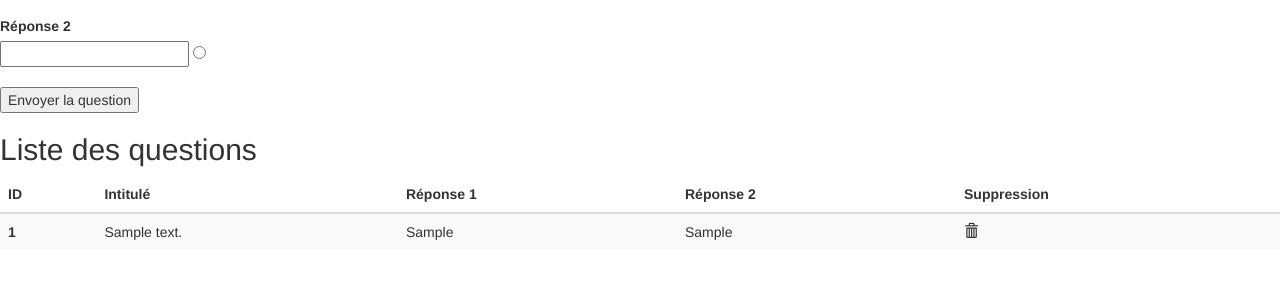
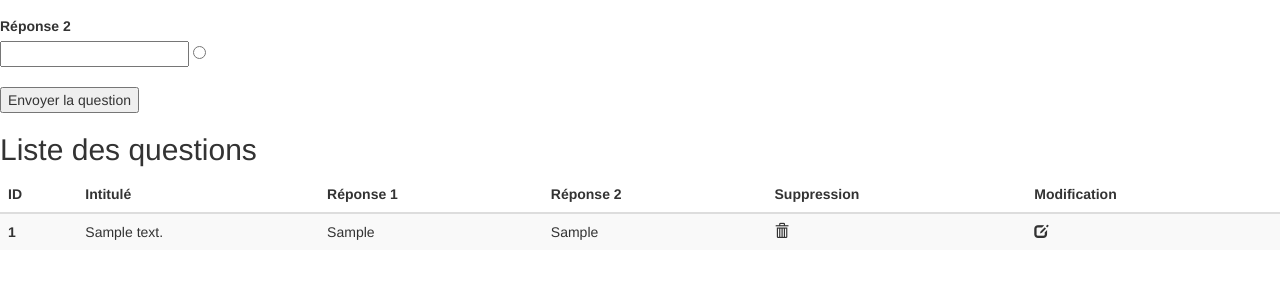
Before and after one commit to jules-larue/QuizzUp, a Flask app: page /admin/ in a window 1280 px wide. Shown: the part 269-569 px from the top of the page. Run offline with Flask 2, Linux system fonts and the light colour scheme; tables that the repository leaves empty hold one stand-in row (values such as "Sample post"); some libraries are stand-ins or nearby versions.

Commit message:
ajout colonne 'modification' dans le tableau de questions (admin.hmtl)

```diff
--- a/app/static/js/admin.js
+++ b/app/static/js/admin.js
@@ -27,9 +27,11 @@ function ajoutQuestion(question) {
                                     .append($("<td>").append(question["contenu"])) // intitulé
                                     .append($("<td>").append(question["reponse1"])) // réponse 1
                                     .append($("<td>").append(question["reponse2"])) // réponse 2
-                                    .append($("<td>").append($("<span class='glyphicon glyphicon-trash' onclick='deleteQuestion(this)'>")));
-  // ajout d'un curseur "pointer" quand on passe la main sur la corbeille pour supprimer une question
+                                    .append($("<td>").append($("<span class='glyphicon glyphicon-trash' onclick='deleteQuestion(this)'>")))
+                                    .append($("<td>").append($("<span class='glyphicon glyphicon-edit' onclick=''>"))); // bouton pour modifier la question
+  // ajout d'un curseur "pointer" quand on passe les icones suppression et modification
   $(".glyphicon-trash").css("cursor", "pointer");
+  $(".glyphicon-edit").css("cursor", "pointer");
 }
 
 
@@ -124,7 +126,7 @@ function alertSuccessRemove() {
 
 
 /*
-  Echec lors de l'ajout d'une question
+  Echec lors de la suppression d'une question
 */
 function alertFailRemove() {
   Lobibox.notify('error', {
--- a/app/templates/admin.html
+++ b/app/templates/admin.html
@@ -43,6 +43,7 @@
         <th>Réponse 1</th>
         <th>Réponse 2</th>
         <th>Suppression</th>
+        <th>Modification</th>
       </tr>
     </thead>
 
```
